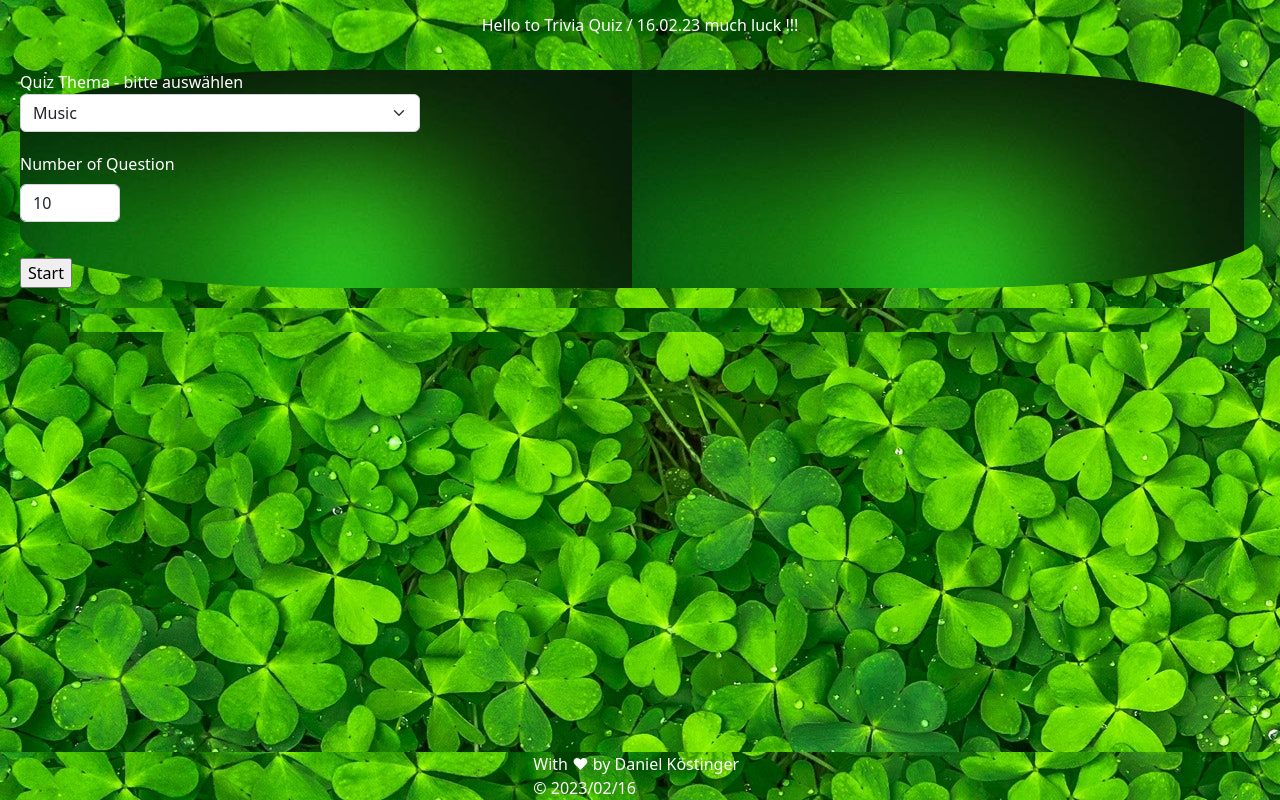
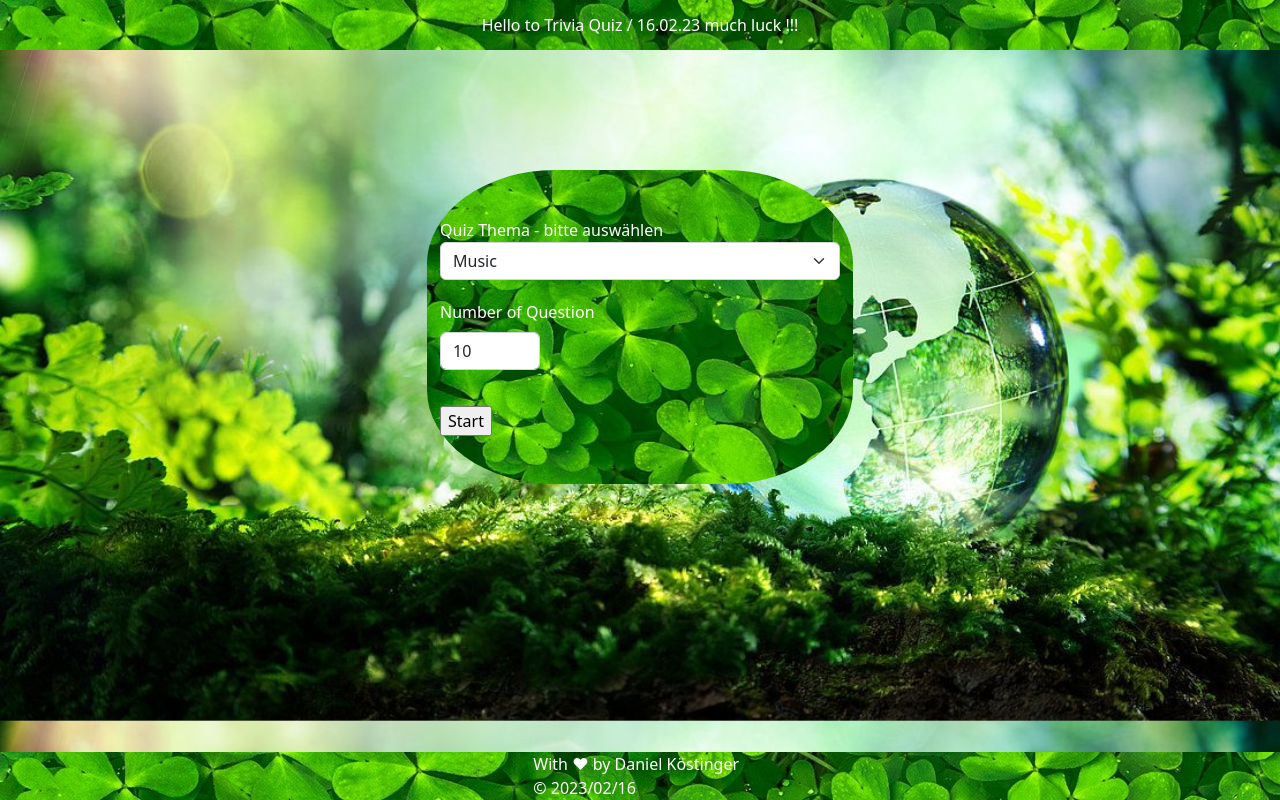
Before and after one commit to DK-Mogendar/daniel_k-stinger_triaia_quiz, a PHP site: page / in a window 1280 px wide. Run offline with PHP 8.4, Linux system fonts and the light colour scheme.

Commit message:
css anpassungen

```diff
--- a/assets/css/style.css
+++ b/assets/css/style.css
@@ -1,24 +1,23 @@
 .header{
     padding: 1%;
-    background-image: url("/assets/img/glück.jpg");
+    background-image: url("/assets/img/glueck.jpg");
 }
-body {
-    background-image: url("assets/img/glück.jpg");
+body{
+    background-image: url("/assets/img/bgWelt.jpg");
+    background-size: 100vw;
+
+    color:white;
 }
 .titelbox{
     padding: auto;
     border-radius: 25%;
     background-image: url("/assets/img/test2.jpg");
 }
-.titel{
-    padding: 5%;
-    border-radius: 25%;
-    background-image: url("/assets/img/grüngrün.jpg");
-}
+
 .frage{
     padding: auto;
-    border-radius: 25%;
-    background-image: url("/assets/img/grüngrün.jpg");
+    border-radius: 30%;
+    background-image: url("/assets/img/glueck.jpg");
     color:white;
 }
 .buton{
@@ -27,5 +26,5 @@ body {
     color:white;
 }
 .footer {
-    background-image: url("/assets/img/glück.jpg");
+    background-image: url("/assets/img/glueck.jpg");
 }
--- a/include/footer.php
+++ b/include/footer.php
@@ -3,10 +3,6 @@
     <div class="col-2">
         With ♥ by Daniel Köstinger © <?= date('Y/m/d') ?>
     </div>
-   </div>
-<br>
-    <div class= " container-felx fixed-bottom d-flex p-4 justify-content-end">
+  </div>
 
-    </div>
-</div>
 </footer>
--- a/index.php
+++ b/index.php
@@ -8,11 +8,6 @@
     <meta http-equiv="X-UA-Compatible" content="IE=edge">
     <meta name="viewport" content="width=device-width, initial-scale=1.0">
     <title>Document</title>
-    <link rel="stylesheet" href="css/style.css"/>
-    <link rel="stylesheet" href="https://cdn.jsdelivr.net/npm/bootstrap@5.1.3/dist/css/bootstrap.min.css">
-    <script src="https://cdn.jsdelivr.net/npm/bootstrap@5.1.3/dist/js/bootstrap.bundle.min.js"></script>
-    <script src="js/main.js"></script>
-
 <!--Bootstrap 5-->
     <link href="https://cdn.jsdelivr.net/npm/bootstrap@5.2.3/dist/css/bootstrap.min.css" rel="stylesheet">
     <script src="https://cdn.jsdelivr.net/npm/bootstrap@5.2.3/dist/js/bootstrap.bundle.min.js"></script>
@@ -26,11 +21,15 @@
     <div class="container-flex"><!--header start-->
          <?php include './include/header.php' ?>
     </div>
-
+<br>
+<br>
+<br>
+<br>
+<br>
 
 <!-- FORMULAR "Themenwahl"-->
-    <div style="padding: 20px;">
-        <form class="frage" id="quiz-form" action="question.php" method="post" onsubmit="return navigate('next');">
+    <div class="frage container d-flex justify-content-center p-5 col-4" style="padding: 20px;">
+        <form class="" id="quiz-form" action="question.php" method="post" onsubmit="return navigate('next');">
             <!--Themenauswahl-->
             <label for="quiz-topic" class="="form-label>Quiz Thema - bitte auswählen</label>
             <select style="width: 400px;" class="form-select" aria-label="Default select exemple" id="topic" name="topic">
```
Also changed, not shown: assets/img/bgWelt.jpg (added), assets/img/glueck.jpg (renamed from assets/img/glück.jpg), assets/img/gru.jpg (added), assets/img/grüngrün.jpg (deleted), assets/img/test.jpg, assets/img/test2.jpg (deleted), 1 other file.
